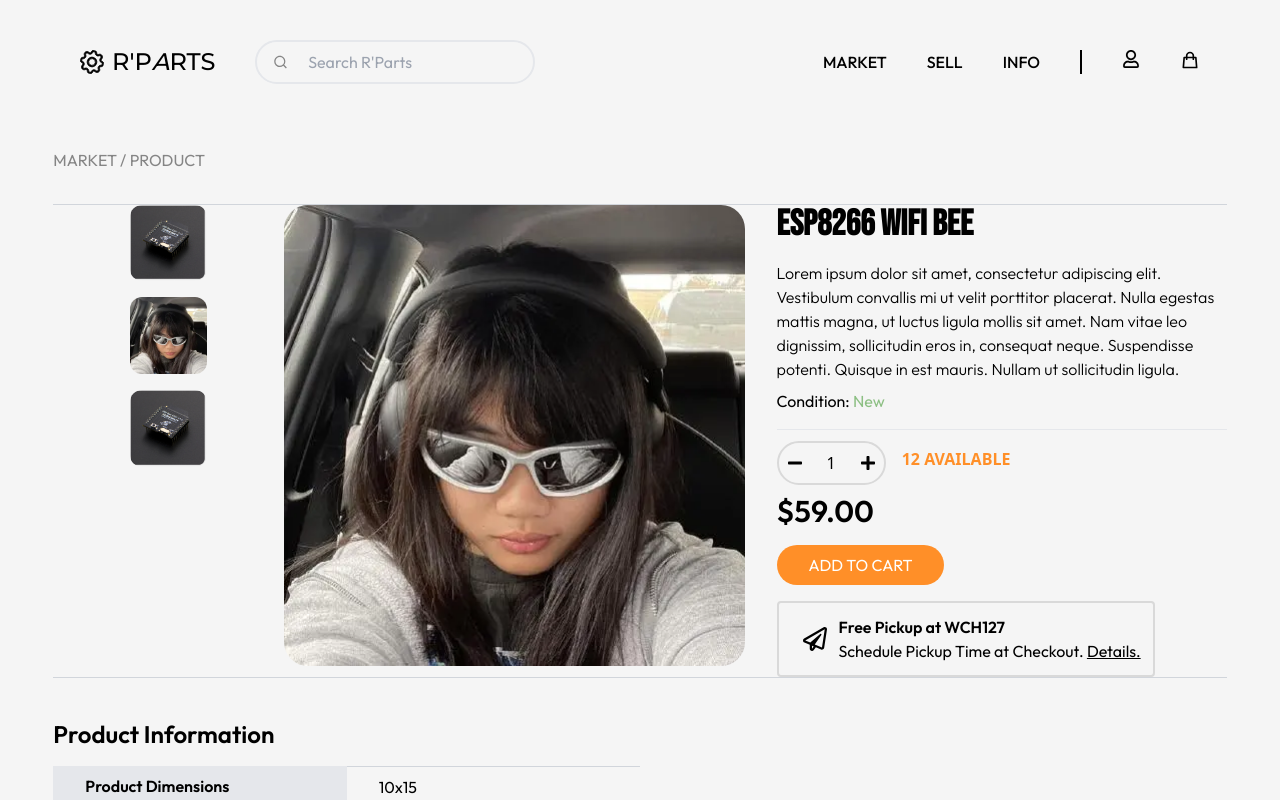
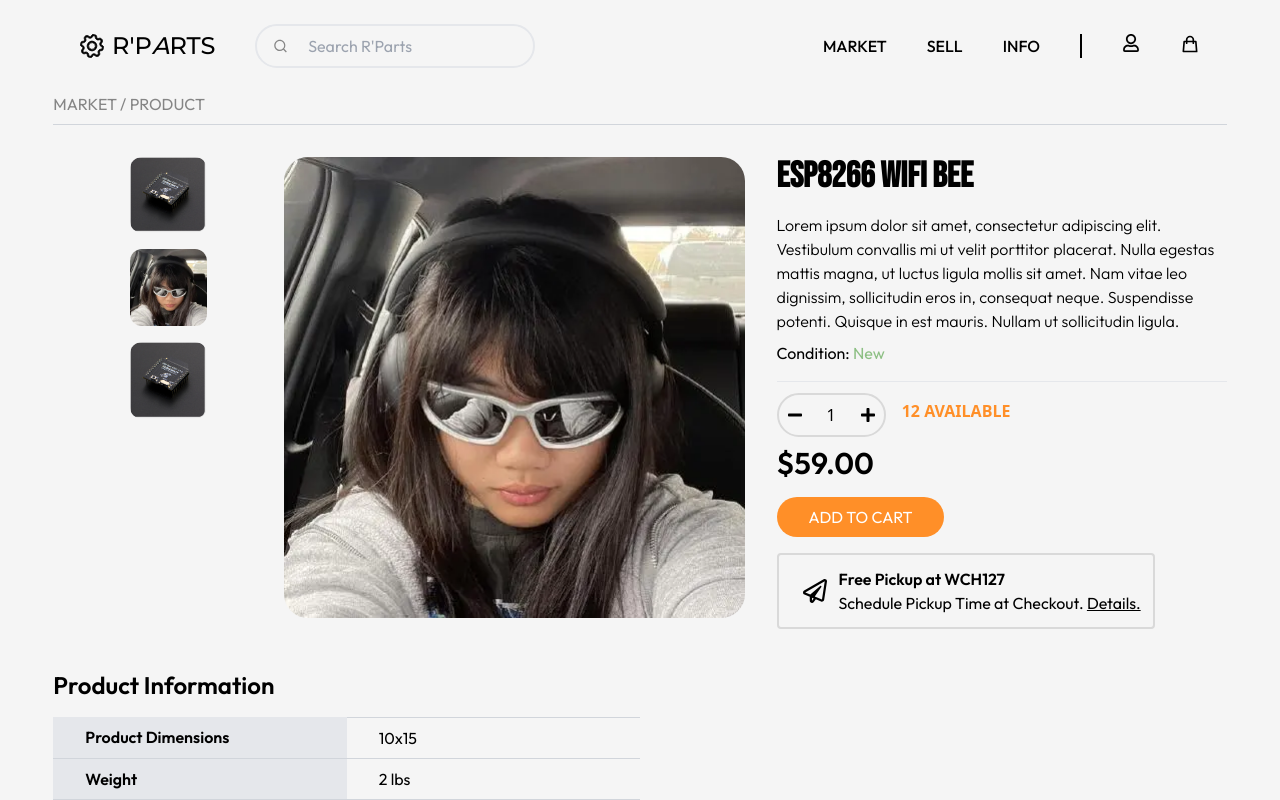
Before and after one commit to shahdivyank/r-parts, a Next.js app: page /view in a window 1280 px wide. Shown: the top 800 px of the page. Built offline with nearby package versions, Linux system fonts and the light colour scheme.

Commit message:
cleanup and integration

```diff
--- /dev/null
+++ b/src/app/cart/page.js
@@ -0,0 +1,3 @@
+import Cart from "@/components/cart/Cart";
+
+export default Cart;
--- a/src/components/Error.jsx
+++ b/src/components/Error.jsx
@@ -2,7 +2,7 @@ import React from "react";
 
 const Error = ({ code, name, message, dev }) => {
   return (
-    <div className="w-screen h-screen flex flex-col items-center justify-center fixed">
+    <div className="flex flex-col items-center justify-center">
       <p className="text-center text-9xl text-black m-0 font-bebas">{code}</p>
       <p className="text-center text-md md:text-lg text-gray-500 m-0 font-outfit">
         {name}
--- a/src/components/Navigation.jsx
+++ b/src/components/Navigation.jsx
@@ -7,7 +7,7 @@ import { HiOutlineShoppingBag } from "react-icons/hi";
 
 const Navigation = () => {
   return (
-    <div className="flex w-full justify-between items-center font-outfit px-20 my-10 mb-16">
+    <div className="flex w-full justify-between items-center font-outfit px-20 my-6">
       <div className="flex gap-x-10 w-1/2 ">
         <Link
           href={"/"}
--- /dev/null
+++ b/src/components/cart/Cart.jsx
@@ -0,0 +1,13 @@
+import Items from "./Items";
+import Total from "./Total";
+
+const Cart = () => {
+  return (
+    <div className="flex">
+      <Items />
+      <Total />
+    </div>
+  );
+};
+
+export default Cart;
--- a/src/components/cart/Item.jsx
+++ b/src/components/cart/Item.jsx
@@ -6,8 +6,9 @@ import { RxTrash } from "react-icons/rx";
 
 const Item = ({ name, description, condition, price, image, itemCount }) => {
   const [quantity, setQuantity] = useState(1);
+
   return (
-    <div className="grid grid-cols-5 ">
+    <div className="grid grid-cols-5">
       <div className="flex col-span-1 row-span-full justify-center items-center aspect-square">
         <Image src={image} width={150} />
       </div>
--- a/src/components/info/Info.jsx
+++ b/src/components/info/Info.jsx
@@ -1,4 +1,4 @@
-import FAQ from "../about/Faq";
+import FAQ from "./Faq";
 import Questions from "@/data/Questions.js";
 
 const Info = () => {
--- a/src/components/landing/Banner.jsx
+++ b/src/components/landing/Banner.jsx
@@ -4,26 +4,23 @@ const Banner = () => {
   const professors = "5M";
 
   return (
-    <div className="w-full flex justify-evenly px-[10%] py-7 bg-parts-navy text-white font-outfit">
+    <div className="w-full flex justify-evenly py-7 bg-parts-navy text-white font-outfit my-10">
       <div className="flex items-center">
         <p className="font-bold text-5xl">{years}+</p>
         <div className="ml-2 text-sm font-light">
-          <p>YEARS</p>
-          <p>OF SERVICE</p>
+          YEARS <br /> OF SERVICE
         </div>
       </div>
       <div className="flex items-center">
         <p className="font-bold text-5xl">{parts}+</p>
         <div className="ml-2 text-sm font-light">
-          <p>PARTS</p>
-          <p>REFURBISHED</p>
+          PARTS <br /> REFURBISHED
         </div>
       </div>
       <div className="flex items-center">
         <p className="font-bold text-5xl">{professors}+</p>
         <div className="ml-2 text-sm font-light">
-          <p>ACTIVE</p>
-          <p>PROFESSORS</p>
+          ACTIVE <br /> PROFESSORS
         </div>
       </div>
     </div>
--- a/src/components/view/Item.jsx
+++ b/src/components/view/Item.jsx
@@ -6,8 +6,10 @@ import { products } from "@/data/productImages";
 const Item = () => {
   return (
     <>
-      <p className="font-outfit text-parts-gray-500 mb-8">MARKET / PRODUCT</p>
-      <div className="md:grid grid-cols-5 gap-8">
+      <p className="font-outfit text-parts-gray-500 border-b-[1px] border-gray-300 pb-2">
+        MARKET / PRODUCT
+      </p>
+      <div className="md:grid grid-cols-5 gap-8 mt-8">
         <div className="col-span-3">
           <Images images={products} />
         </div>
--- a/src/components/view/View.jsx
+++ b/src/components/view/View.jsx
@@ -17,7 +17,7 @@ const productInformation = {
 
 const View = () => {
   return (
-    <div className="w-11/12 divide-y divide-gray-300">
+    <div className="w-11/12">
       <Item />
 
       <Information {...productInformation} />
```
Also changed, not shown: src/components/info/Faq.jsx (renamed from src/components/about/Faq.jsx).
